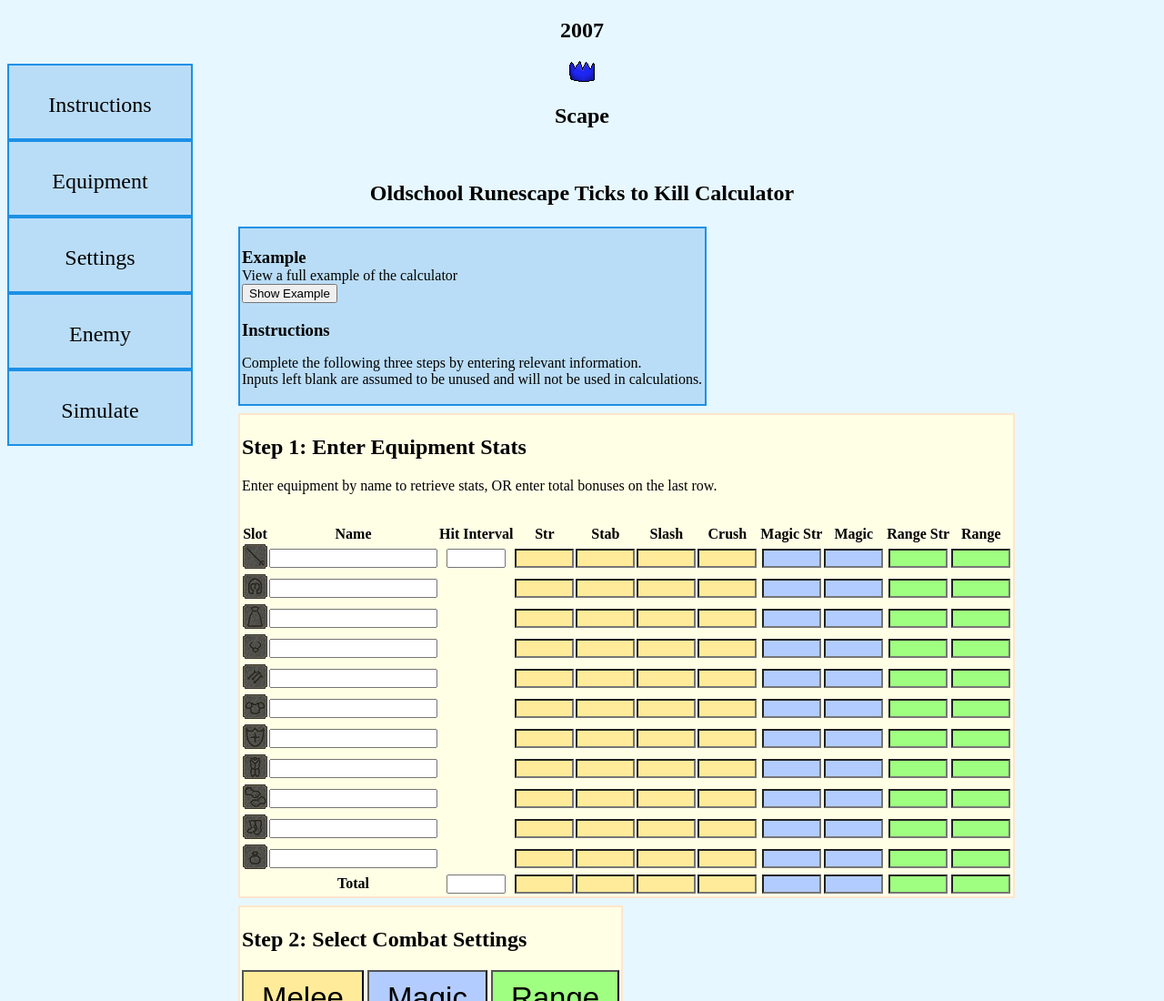
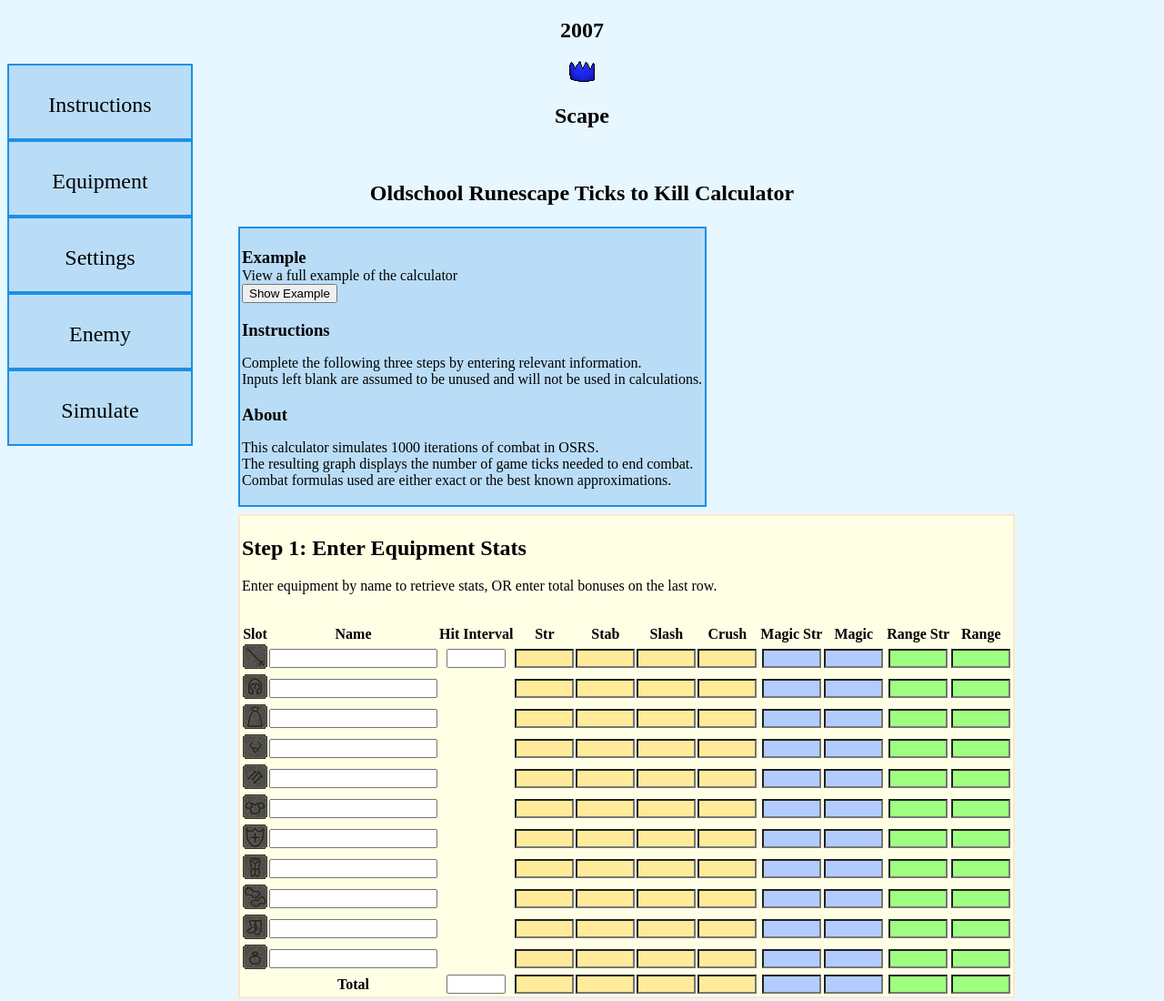
Before and after one commit to Timpan5/ttk, a website: page public/index.html in a window 1280 px wide. Shown: the top 1100 px of the page at 91% size. Drawn offline with Linux system fonts and the light colour scheme; no server answers.

Commit message:
Add "about" section

```diff
--- a/public/index.html
+++ b/public/index.html
@@ -39,6 +39,14 @@
 				<p>
 					Complete the following three steps by entering relevant information. <br>
 					Inputs left blank are assumed to be unused and will not be used in calculations.
+				</p>
+			</section>
+			<section id="about">
+				<h3> About </h3>
+				<p>
+					This calculator simulates 1000 iterations of combat in OSRS. <br>
+					The resulting graph displays the number of game ticks needed to end combat. <br>
+					Combat formulas used are either exact or the best known approximations.
 				</p>
 			</section>
 		</section>
```
